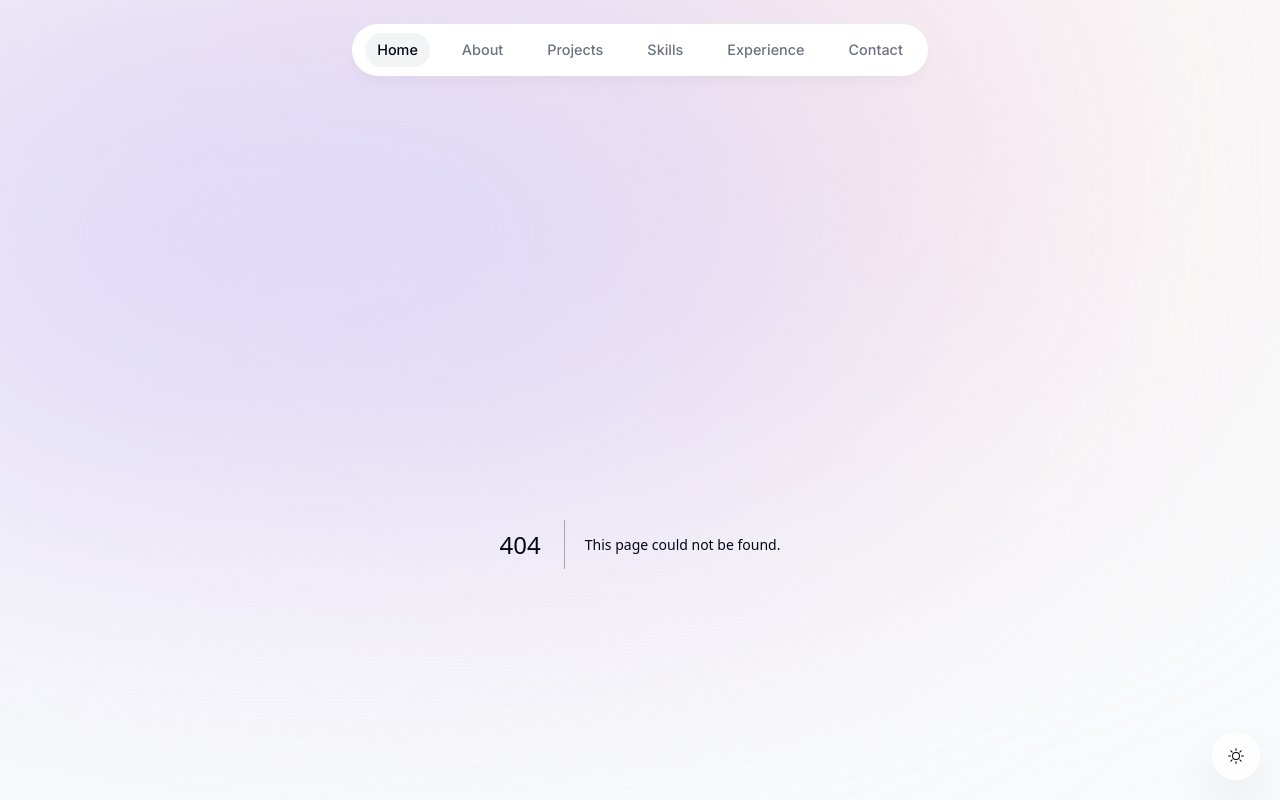
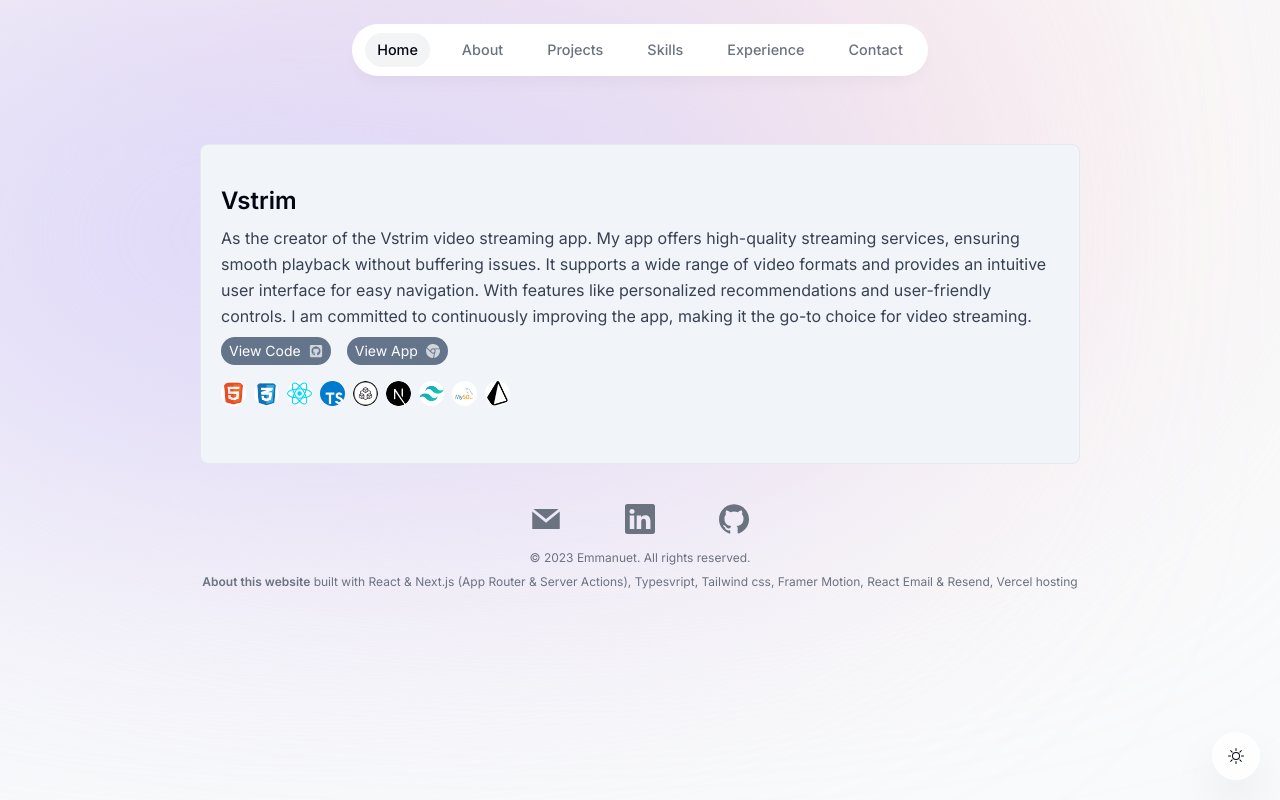
Before and after one commit to NueltCodes/my-portfolio, a Next.js app: page /projectDetails/1 in a window 1280 px wide. Before the commit this address had no page. Shown: the top 800 px of the page. Built offline with nearby package versions, Linux system fonts and the light colour scheme.

Commit message:
restructuring some of the components and adding some animations and info also created a new page to display full info about project.

```diff
--- /dev/null
+++ b/app/projectDetails/[projectId]/page.tsx
@@ -0,0 +1,12 @@
+import React from "react";
+import ProjectDetail from "@/components/ProjectDetail";
+
+const ProjectDetails = () => {
+  return (
+    <main className="flex flex-col items-center px-4">
+      <ProjectDetail />
+    </main>
+  );
+};
+
+export default ProjectDetails;
--- /dev/null
+++ b/components/ProjectDetail.tsx
@@ -0,0 +1,88 @@
+"use client";
+import { projectsData } from "@/lib/data";
+import Image, { StaticImageData } from "next/image";
+import { usePathname } from "next/navigation";
+import React from "react";
+import { BsBrowserChrome } from "react-icons/bs";
+import { FaGithubSquare } from "react-icons/fa";
+
+type ProjectProps = {
+  id: string;
+  title: string;
+  description: string;
+  sourceCode: string;
+  liveSite?: string; // Add this line
+  liveVideo?: string;
+  tags: readonly { image: string }[];
+  imageUrl: StaticImageData;
+};
+
+const ProjectDetail: React.FC = () => {
+  const pathname = usePathname();
+
+  const foundProject: ProjectProps | undefined = projectsData.find(
+    (info) => `/projectDetails/${info.id}` === pathname
+  );
+
+  return (
+    <div className="mb-10">
+      {foundProject ? (
+        <>
+          <section className="bg-slate-100 max-w-[55rem] border border-black/5 rounded-lg overflow-hidden scrollbar-hide relative sm:h-[20rem] hover:bg-gray-200 transition  dark:text-white dark:bg-white/10 dark:hover:bg-white/20">
+            <div className="pt-4 pb-7 px-5 md:pt-10 flex flex-col h-full">
+              <h3 className="text-2xl font-semibold">{foundProject.title}</h3>
+              <p className="mt-2 leading-relaxed text-gray-700 dark:text-white/70">
+                {foundProject.description}
+              </p>
+
+              <div className="flex mt-2 items-center md:gap-4 gap-1">
+                <a
+                  href={foundProject.sourceCode}
+                  target="_blank"
+                  className="bg-slate-500 text-white text-sm px-2 py-1 flex items-center gap-2 rounded-full outline-none   hover:bg-slate-600 active:scale-105 transition group"
+                >
+                  View Code{" "}
+                  <FaGithubSquare className={`  opacity-70  transition`} />
+                </a>
+                <a
+                  href={
+                    foundProject.liveSite
+                      ? foundProject.liveSite
+                      : foundProject.liveVideo
+                  }
+                  target="_blank"
+                  className="group bg-slate-500 text-white text-sm px-2 py-1 flex items-center gap-2 rounded-full outline-none   hover:bg-slate-600 active:scale-105 transition"
+                >
+                  {foundProject.liveSite ? "View App" : "Live Video"}
+                  <BsBrowserChrome className=" opacity-70  transition" />
+                </a>
+              </div>
+
+              <ul className="flex flex-wrap mt-4 gap-2  ">
+                {foundProject.tags.map((tag, index) => (
+                  <li
+                    className="text-[0.7rem] uppercase tracking-wider text-white rounded-full dark:text-white/70"
+                    key={index}
+                  >
+                    <Image
+                      src={tag.image}
+                      width={25}
+                      height={25}
+                      alt="Project I worked on"
+                      className="bg-white rounded-full"
+                    />{" "}
+                  </li>
+                ))}
+              </ul>
+            </div>
+          </section>
+          {/* Display other properties here... */}
+        </>
+      ) : (
+        <p>Project not found</p>
+      )}
+    </div>
+  );
+};
+
+export default ProjectDetail;
--- a/components/experience.tsx
+++ b/components/experience.tsx
@@ -1,6 +1,6 @@
 "use client";
 
-import React from "react";
+import React, { Fragment, useState } from "react";
 import SectionHeading from "./section-heading";
 import {
   VerticalTimeline,
@@ -10,10 +10,21 @@ import "react-vertical-timeline-component/style.min.css";
 import { experiencesData } from "@/lib/data";
 import { useSectionInView } from "@/lib/hooks";
 import { useTheme } from "@/context/theme-context";
+import { Dialog, Transition } from "@headlessui/react";
+import { AnimatePresence, motion } from "framer-motion";
+
+type YourItemType = {
+  title: string;
+  location: string;
+  description: string;
+  // Add other properties as needed...
+};
 
 export default function Experience() {
   const { ref } = useSectionInView("Experience", 0.3);
   const { theme } = useTheme();
+  const [isOpen, setIsOpen] = useState(false);
+  const [currentItem, setCurrentItem] = useState<YourItemType | null>(null);
 
   return (
     <section id="experience" ref={ref} className="scroll-mt-28 mb-28 sm:mb-40">
@@ -46,13 +57,69 @@ export default function Experience() {
             >
               <h3 className="font-semibold capitalize">{item.title}</h3>
               <p className="font-normal !mt-0">{item.location}</p>
-              <p className="!mt-1 !font-normal text-gray-700 dark:text-white/75">
-                {item.description}
+              <p
+                onClick={() => {
+                  setIsOpen(true);
+                  setCurrentItem(item);
+                }}
+                className="!mt-1 !font-normal text-gray-700 dark:text-white/75 line-clamp-3 cursor-pointer"
+              >
+                {item.description + " read more"}
               </p>
             </VerticalTimelineElement>
           </React.Fragment>
         ))}
       </VerticalTimeline>
+      {currentItem && (
+        <Transition.Root show={isOpen} as={Fragment}>
+          <Dialog
+            as="div"
+            className="relative z-50"
+            onClose={() => setIsOpen(false)}
+          >
+            <Transition.Child
+              as={Fragment}
+              enter="transition-opacity ease-linear duration-300"
+              enterFrom="opacity-0"
+              enterTo="opacity-100"
+              leave="transition-opacity ease-linear duration-300"
+              leaveFrom="opacity-100"
+              leaveTo="opacity-0"
+            >
+              <div className="fixed inset-0 bg-gray-900/80" />
+            </Transition.Child>
+
+            <div className="fixed inset-0 flex w-[100%] items-center justify-center">
+              <Transition.Child
+                as={Fragment}
+                enter="transition ease-in-out duration-300 transform"
+                enterFrom="-translate-x-full"
+                enterTo="translate-x-0"
+                leave="transition ease-in-out duration-300 transform"
+                leaveFrom="translate-x-0"
+                leaveTo="-translate-x-full"
+              >
+                <Dialog.Panel className="relative flex flex-col gap-3 p-4 w-full max-w-xs sm:max-w-[22rem] bg-white dark:bg-slate-700 dark:text-gray-300">
+                  <Dialog.Title className="font-semibold">
+                    {currentItem.title}
+                  </Dialog.Title>
+
+                  <Dialog.Description className="font-medium">
+                    {currentItem.location}
+                  </Dialog.Description>
+                  <p className="leading-7 text-sm">{currentItem.description}</p>
+                  <button
+                    className="transition ease-in-out border border-[#116daa] hover:bg-[#1d9bf0] hover:text-white px-4 py-2"
+                    onClick={() => setIsOpen(false)}
+                  >
+                    Close
+                  </button>
+                </Dialog.Panel>
+              </Transition.Child>
+            </div>
+          </Dialog>
+        </Transition.Root>
+      )}
     </section>
   );
 }
--- a/components/footer.tsx
+++ b/components/footer.tsx
@@ -1,8 +1,40 @@
+import Link from "next/link";
 import React from "react";
+import { BsLinkedin } from "react-icons/bs";
+import { GrMail } from "react-icons/gr";
+import { HiDownload } from "react-icons/hi";
+import { SiGithub } from "react-icons/si";
 
 const Footer = () => {
   return (
     <footer className=" mb-10 px-4 text-center text-gray-500">
+      <div className="flex flex-col sm:flex-row items-center justify-center gap-2 px-4 text-lg font-medium">
+        <div className="flex gap-6 sm:gap-16 mb-4">
+          <Link
+            href="mailto:emmanuetolaniran@gmail.com"
+            className="text-[25px] sm:text-[30px] text-gray-500 flex items-center gap-2  rounded-full transition cursor-pointer hover:text-[#337ab7] dark:hover:text-[#337ab7] dark:text-white/60"
+          >
+            <GrMail />
+          </Link>
+
+          <a
+            className="text-[25px] sm:text-[30px] text-gray-500 flex items-center gap-2  rounded-full transition cursor-pointer hover:text-[#337ab7] dark:hover:text-[#337ab7] dark:text-white/60"
+            href="https://www.linkedin.com/in/emmanuet/"
+            target="_blank"
+          >
+            <BsLinkedin />
+          </a>
+
+          <a
+            className="text-[25px] sm:text-[30px] text-gray-500 flex items-center gap-2  rounded-full transition cursor-pointer hover:text-[#337ab7] dark:hover:text-[#337ab7] dark:text-white/60"
+            href="https://github.com/NueltCodes"
+            target="_blank"
+          >
+            <SiGithub />
+          </a>
+        </div>
+      </div>
+
       <small className="mb-2 text-xs block">
         &copy; 2023 Emmanuet. All rights reserved.
       </small>
--- a/components/intro.tsx
+++ b/components/intro.tsx
@@ -4,9 +4,10 @@ import React, { useState } from "react";
 import { motion } from "framer-motion";
 import { BsArrowRight, BsLinkedin } from "react-icons/bs";
 import { HiDownload } from "react-icons/hi";
+import { GrMail } from "react-icons/gr";
 
 import Link from "next/link";
-import { FaGithubSquare } from "react-icons/fa";
+import { SiGithub } from "react-icons/si";
 import { useSectionInView } from "@/lib/hooks";
 import { useActiveSectionContext } from "@/context/active-section";
 import AnimateAvatar from "@/public/avatar.json";
@@ -37,7 +38,7 @@ const Intro = () => {
             }}
           >
             <div
-              className="bg-slate-100 rounded-full w-full group"
+              className="bg-slate-100 rounded-full w-full"
               onMouseEnter={() => setIfHovered(false)}
               onMouseLeave={() => setIfHovered(true)}
             >
@@ -48,7 +49,7 @@ const Intro = () => {
                 style={
                   isSmallScreen
                     ? { height: 150, width: 150 }
-                    : { height: 300, width: 300 }
+                    : { height: 150, width: 150 }
                 }
                 className="w-full h-full cursor-pointer"
               />
@@ -58,7 +59,7 @@ const Intro = () => {
       </div>
 
       <motion.h1
-        className="mb-10 mt-4 px-4 text-lg font-medium !leading-[1.5] sm:text-4xl"
+        className="mb-5 mt-4 px-4 text-lg font-medium !leading-[1.5] sm:text-2xl"
         initial={{ opacity: 0, y: 100 }}
         animate={{ opacity: 1, y: 0 }}
       >
@@ -75,52 +76,75 @@ const Intro = () => {
       </motion.h1>
 
       <motion.div
+        className="inline-flex items-center justify-center "
         initial={{ opacity: 0, y: 100 }}
         animate={{ opacity: 1, y: 0 }}
         transition={{
           delay: 0.1,
         }}
       >
-        <div className="flex justify-center mb-3">
-          <a
-            className="group max-w-[450px] justify-center bg-white px-3 py-3 flex items-center gap-2 rounded-full outline-none focus:scale-110 active:scale-105 transition cursor-pointer borderBlack dark:bg-white/10"
-            href="/Meta.pdf"
-            download
-          >
-            Meta Mobile Certificate
-            <HiDownload className="opacity-60 group-hover:translate-y-1 transition" />
-          </a>
-        </div>
+        <Link
+          href="#projects"
+          onClick={() => {
+            setActiveSection("Projects");
+            setTimeOfLastClick(Date.now());
+          }}
+          className="relative cursor-pointer group overflow-hidden transition-all border-2 border-[#1d9bf0] dark:border-[#7a72ed] text-[#1d9bf0] font-bold px-5 py-2 rounded-lg text-[18px] mb-5 flex items-center justify-center  duration-300 ease-in-out dark:hover:text-white !hover:text-white"
+          style={{ letterSpacing: "0.1em" }}
+        >
+          <span className="w-48 h-48 rounded rotate-[-40deg] dark:bg-[#7a72ed] bg-[#1d9bf0] absolute bottom-0 left-0 -translate-x-full ease-out duration-500 transition-all translate-y-full mb-9 ml-9 group-hover:ml-0 group-hover:mb-32 group-hover:translate-x-0"></span>
+          <span className="relative w-full text-left dark:text-gray-300 text-black transition-colors duration-300 ease-in-out group-hover:text-white">
+            Projects
+          </span>
+        </Link>
+      </motion.div>
 
-        <div className="flex flex-col sm:flex-row items-center justify-center gap-2 px-4 text-lg font-medium">
+      <motion.div
+        initial={{ opacity: 0, y: 100 }}
+        animate={{ opacity: 1, y: 0 }}
+        transition={{
+          delay: 0.1,
+        }}
+      >
+        <div className="flex flex-col sm:flex-row items-center justify-center gap-10 px-4 text-lg font-medium">
           <div className="flex gap-3">
+            <a
+              className="group bg-white px-7 py-2 flex items-center gap-2 rounded-full outline-none focus:scale-110 active:scale-105
+            text-sm sm:text-base
+            transition cursor-pointer borderBlack dark:bg-white/10"
+              href="/CV.pdf"
+              download
+            >
+              CV{" "}
+              <HiDownload className="opacity-60 group-hover:translate-y-1 transition" />
+            </a>
+          </div>
+
+          <div className="flex justify-center">
+            <a
+              className="group max-w-[450px] justify-center bg-white px-3 py-2 flex items-center gap-2 rounded-full outline-none focus:scale-110 active:scale-105 transition cursor-pointer borderBlack dark:bg-white/10"
+              href="/Meta.pdf"
+              download
+            >
+              Mobile Cert
+              <HiDownload className="opacity-60 group-hover:translate-y-1 transition" />
+            </a>
+          </div>
+
+          <div className="flex items-center gap-6 sm:gap-10">
             <Link
               href="#contact"
-              className="group bg-gray-900 text-white px-7 py-3 flex items-center gap-2 text-sm sm:text-base rounded-full outline-none focus:scale-110 hover:bg-gray-950 active:scale-105 transition"
+              className="text-[25px] text-gray-500 flex items-center gap-2  rounded-full transition cursor-pointer hover:text-[#337ab7] dark:hover:text-[#337ab7] dark:text-white/60"
               onClick={() => {
                 setActiveSection("Contact");
                 setTimeOfLastClick(Date.now());
               }}
             >
-              Contact
-              <BsArrowRight className="opacity-70 group-hover:translate-x-1 transition" />
+              <GrMail />
             </Link>
 
             <a
-              className="group bg-white px-7 py-3 flex items-center gap-2 rounded-full outline-none focus:scale-110 active:scale-105
-            text-sm sm:text-base
-            transition cursor-pointer borderBlack dark:bg-white/10"
-              href="/CV.pdf"
-              download
-            >
-              Download CV{" "}
-              <HiDownload className="opacity-60 group-hover:translate-y-1 transition" />
-            </a>
-          </div>
-
-          <div className="flex gap-3">
-            <a
-              className="bg-white p-4 text-gray-700 hover:text-gray-950 flex items-center gap-2 rounded-full focus:scale-[1.15] hover:scale-[1.15] active:scale-105 transition cursor-pointer borderBlack dark:bg-white/10 dark:text-white/60"
+              className="text-[25px] text-gray-500 flex items-center gap-2  rounded-full transition cursor-pointer hover:text-[#337ab7] dark:hover:text-[#337ab7] dark:text-white/60"
               href="https://www.linkedin.com/in/emmanuet/"
               target="_blank"
             >
@@ -128,11 +152,11 @@ const Intro = () => {
             </a>
 
             <a
-              className="bg-white p-4 text-gray-700 flex items-center gap-2 text-[1.35rem] rounded-full focus:scale-[1.15] hover:scale-[1.15] hover:text-gray-950 active:scale-105 transition cursor-pointer borderBlack dark:bg-white/10 dark:text-white/60"
+              className="text-[25px] text-gray-500 flex items-center gap-2  rounded-full transition cursor-pointer hover:text-[#337ab7] dark:hover:text-[#337ab7] dark:text-white/60"
               href="https://github.com/NueltCodes"
               target="_blank"
             >
-              <FaGithubSquare />
+              <SiGithub />
             </a>
           </div>
         </div>
--- a/components/project.tsx
+++ b/components/project.tsx
@@ -2,11 +2,13 @@
 import { projectsData } from "@/lib/data";
 import { motion, useScroll, useTransform } from "framer-motion";
 import Image, { StaticImageData } from "next/image";
+import { useRouter } from "next/navigation";
 import React, { useRef, useState } from "react";
 import { BsBrowserChrome } from "react-icons/bs";
 import { FaGithubSquare } from "react-icons/fa";
 
 type ProjectProps = {
+  id: string;
   title: string;
   description: string;
   sourceCode: string;
@@ -18,6 +20,7 @@ type ProjectProps = {
 
 // Define the Project component
 const Project: React.FC<ProjectProps> = ({
+  id,
   title,
   description,
   sourceCode,
@@ -36,6 +39,8 @@ const Project: React.FC<ProjectProps> = ({
 
   const [git, setGit] = useState(false);
   const [live, setLive] = useState(false);
+  const [openModel, setOpenModel] = useState(false);
+  const route = useRouter();
   return (
     <motion.div
       ref={ref}
@@ -45,12 +50,18 @@ const Project: React.FC<ProjectProps> = ({
       }}
       className="group mb-3 sm:mb-8 last:mb-0"
     >
-      <section className="bg-slate-100 max-w-[55rem] border border-black/5 rounded-lg overflow-hidden overflow-y-scroll scrollbar-hide relative sm:h-[20rem] hover:bg-gray-200 transition  dark:text-white dark:bg-white/10 dark:hover:bg-white/20">
+      <section className="bg-slate-100 max-w-[45rem] border border-black/5 rounded-lg overflow-hidden scrollbar-hide relative sm:h-[20rem] hover:bg-gray-200 transition  dark:text-white dark:bg-white/10 dark:hover:bg-white/20">
         <div className="pt-4 pb-7 px-5 sm:pl-10 sm:pr-2 md:pt-10 sm:max-w-[70%] flex flex-col h-full sm:group-odd:mr-[22rem] sm:group-even:ml-[20rem]">
           <h3 className="text-2xl font-semibold">{title}</h3>
-          <p className="mt-2 leading-relaxed text-gray-700 dark:text-white/70">
+          <p className="mt-2 leading-relaxed text-gray-700 dark:text-white/70 line-clamp-3">
             {description}
           </p>
+          <span
+            onClick={() => route.push(`/projectDetails/${id}`)}
+            className="w-[100px] text-blue-500 hover:text-blue-300 cursor-pointer transition dark:hover:text-gray-300"
+          >
+            read more
+          </span>
           <div className="flex mt-2 items-center md:gap-4 gap-1">
             <a
               onMouseEnter={() => setGit(true)}
--- a/lib/data.ts
+++ b/lib/data.ts
@@ -72,6 +72,7 @@ export const experiencesData = [
 
 export const projectsData = [
   {
+    id: "0",
     title: "Reserve Mobile App",
     description:
       "Reserve is a Mobile platform where you get to find a place to stay and relax. Our app makes it easy to search for lodging options across the globe and find exactly the type of place you are looking for. Discover your next adventure with our Mobile app!",
@@ -97,6 +98,8 @@ export const projectsData = [
     imageUrl: reserveMobileApp,
   },
   {
+    id: "1",
+
     title: "Vstrim",
     description:
       "As the creator of the Vstrim video streaming app. My app offers high-quality streaming services, ensuring smooth playback without buffering issues. It supports a wide range of video formats and provides an intuitive user interface for easy navigation. With features like personalized recommendations and user-friendly controls. I am committed to continuously improving the app, making it the go-to choice for video streaming.",
@@ -132,6 +135,8 @@ export const projectsData = [
     imageUrl: Vstrim,
   },
   {
+    id: "2",
+
     title: "Peer",
     description:
       "Engineered a Web platform enabling users to effortlessly book accommodations worldwide. Introduced engaging animations to elevate user experience and the integration of dynamic filter functionalities. Our app makes it easy to plan your next getaway.",
@@ -168,6 +173,8 @@ export const projectsData = [
   },
 
   {
+    id: "3",
+
     title: "Market",
     description:
       "Market is an online market place which comes with a customer-to-seller chatting system, facilitating uninterrupted communication between buyers and sellers, thereby elevating the shopping experience, Created a secure payment system, including Stripe and PayPal, to provide customers with a hassle-free transaction experience.",
--- a/package.json
+++ b/package.json
@@ -9,6 +9,7 @@
     "lint": "next lint"
   },
   "dependencies": {
+    "@headlessui/react": "^1.7.17",
     "@react-email/components": "^0.0.7",
     "@react-email/tailwind": "^0.0.8",
     "@types/node": "20.5.4",
```
Also changed, not shown: 1 other file (tests, documents, lock files or other folders).
